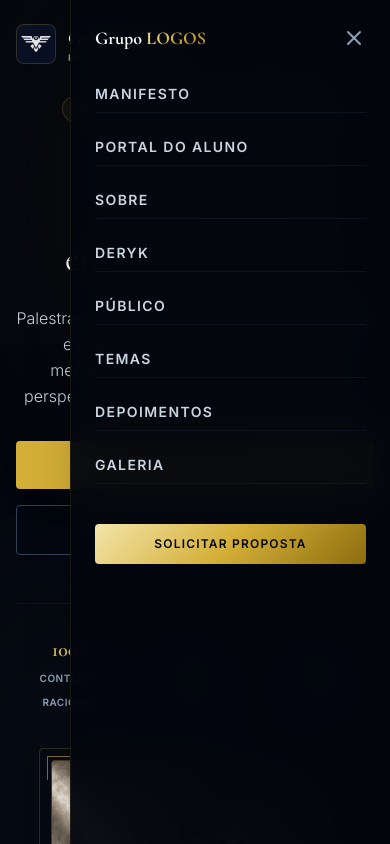
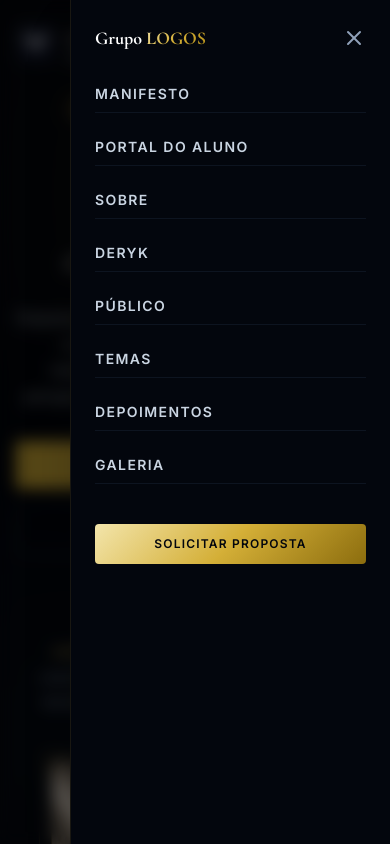
Before and after one commit to logosincompany/grupo-logos, a Next.js app: page / in a window 390 px wide. Both pictures are taken after a click on the button "Menu". Shown: the top 844 px of the page. Built offline with nearby package versions, Linux system fonts and the light colour scheme.

Commit message:
ajustando layout para celular

```diff
--- a/src/components/Navbar.tsx
+++ b/src/components/Navbar.tsx
@@ -37,6 +37,7 @@ export default function Navbar({ onOpenProposal }: NavbarProps) {
   ];
 
   return (
+    <>
       <nav
         className={`fixed top-0 left-0 w-full z-40 transition-all duration-500 border-b ${
           isScrolled
@@ -100,10 +101,19 @@ export default function Navbar({ onOpenProposal }: NavbarProps) {
             </div>
           </div>
         </div>
+      </nav>
+
+      {/* Mobile Menu Backdrop */}
+      <div
+        className={`lg:hidden fixed inset-0 z-40 bg-black/60 backdrop-blur-sm transition-opacity duration-500 ${
+          isMobileMenuOpen ? "opacity-100 pointer-events-auto" : "opacity-0 pointer-events-none"
+        }`}
+        onClick={() => setIsMobileMenuOpen(false)}
+      />
 
       {/* Mobile Drawer Menu */}
       <div
-        className={`lg:hidden fixed inset-y-0 right-0 z-50 w-full max-w-xs bg-navy-950/95 backdrop-blur-xl border-l border-gold-500/10 shadow-2xl p-6 transition-all duration-500 transform ${
+        className={`lg:hidden fixed inset-y-0 right-0 z-50 w-full max-w-xs bg-navy-950 border-l border-gold-500/10 shadow-2xl p-6 transition-all duration-500 transform ${
           isMobileMenuOpen ? "translate-x-0" : "translate-x-full"
         }`}
       >
@@ -142,6 +152,6 @@ export default function Navbar({ onOpenProposal }: NavbarProps) {
           </button>
         </div>
       </div>
-    </nav>
+    </>
   );
 }
```
Lines whose indentation alone changed are shown as unchanged.
